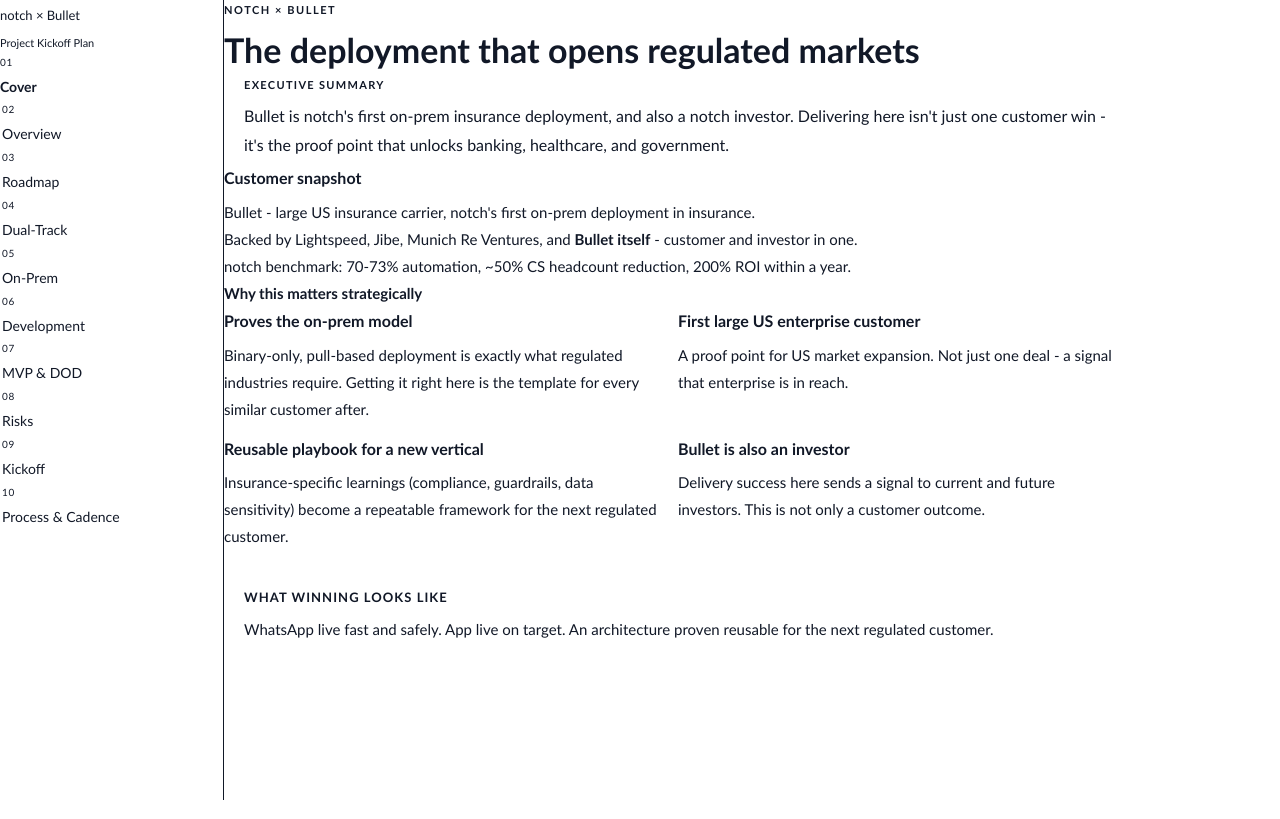
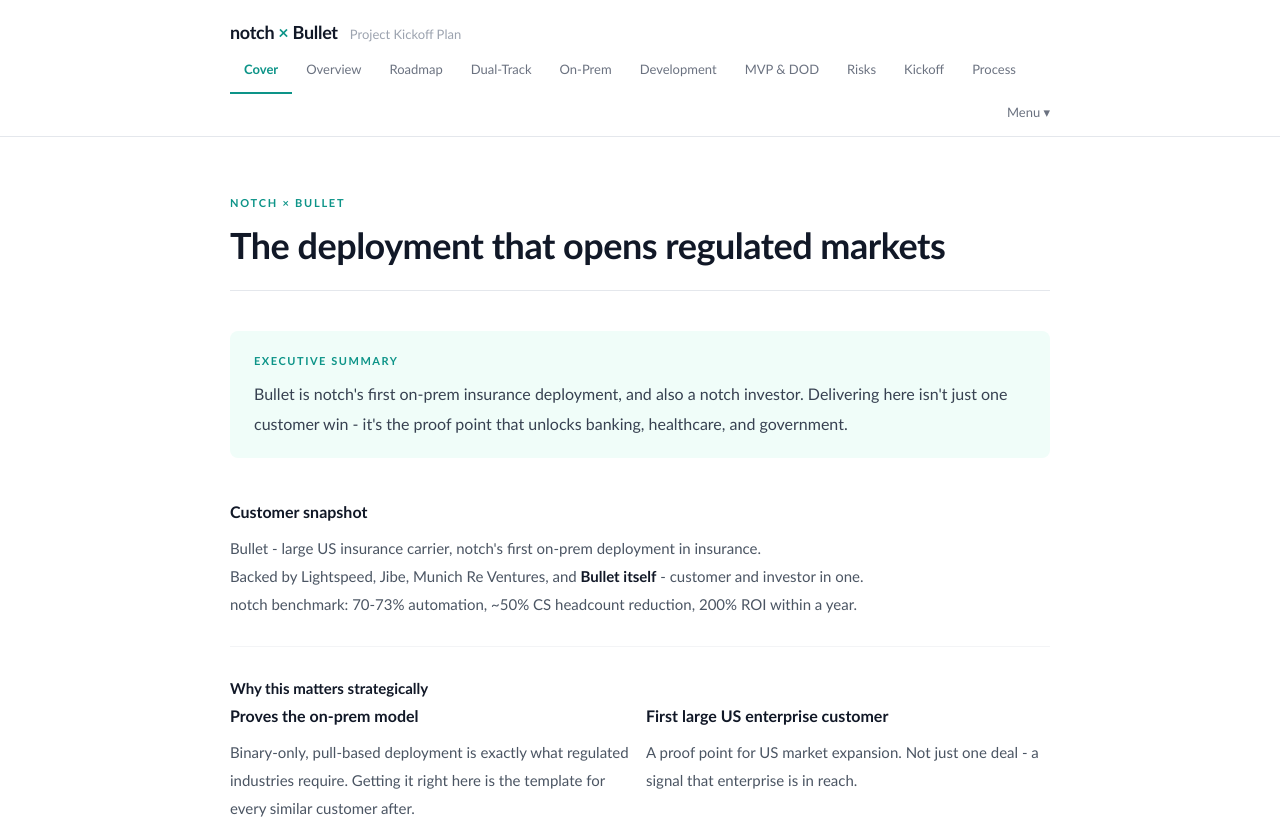
Before and after one commit to OrSchiffmann/Notch-task, a React (Vite) app: page / in a window 1280 px wide. Shown: the top 819 px of the page. Built offline with nearby package versions, Linux system fonts and the light colour scheme.

Commit message:
full UI redesign: top nav bar, horizontal separators, clean palette, Calibri everywhere

```diff
--- a/src/App.jsx
+++ b/src/App.jsx
@@ -11,19 +11,21 @@
 import Process from './components/tabs/Process'
 
 const TABS = [
-  { id: 'cover', label: 'Cover', component: Cover },
-  { id: 'overview', label: 'Overview', component: Overview },
-  { id: 'roadmap', label: 'Roadmap', component: Roadmap },
-  { id: 'dual-track', label: 'Dual-Track', component: DualTrack },
-  { id: 'on-prem', label: 'On-Prem', component: OnPrem },
-  { id: 'development', label: 'Development', component: Development },
-  { id: 'mvp', label: 'MVP & DOD', component: MvpDod },
-  { id: 'risks', label: 'Risks', component: Risks },
-  { id: 'kickoff', label: 'Kickoff', component: Kickoff },
-  { id: 'process', label: 'Process & Cadence', component: Process },
+  { id: 'cover',       label: 'Cover',            component: Cover },
+  { id: 'overview',    label: 'Overview',          component: Overview },
+  { id: 'roadmap',     label: 'Roadmap',           component: Roadmap },
+  { id: 'dual-track',  label: 'Dual-Track',        component: DualTrack },
+  { id: 'on-prem',     label: 'On-Prem',           component: OnPrem },
+  { id: 'development', label: 'Development',       component: Development },
+  { id: 'mvp',         label: 'MVP & DOD',         component: MvpDod },
+  { id: 'risks',       label: 'Risks',             component: Risks },
+  { id: 'kickoff',     label: 'Kickoff',           component: Kickoff },
+  { id: 'process',     label: 'Process',           component: Process },
 ]
 
-function App() {
+const font = "'Calibri', 'Trebuchet MS', Arial, sans-serif"
+
+export default function App() {
   const [activeTab, setActiveTab] = useState(() => {
     const hash = window.location.hash.replace('#/', '')
     return TABS.find(t => t.id === hash)?.id || 'cover'
@@ -50,68 +52,85 @@
   const ActiveComponent = TABS.find(t => t.id === activeTab)?.component || Cover
 
   return (
-    <div className="min-h-screen flex flex-col lg:flex-row">
-      <header className="lg:hidden flex items-center justify-between px-4 py-3 border-b"
-        style={{ borderColor: 'var(--color-border)', background: 'var(--color-surface)' }}>
-        <span style={{ fontFamily: 'var(--font-mono)', color: 'var(--color-accent)', fontSize: 13, fontWeight: 500 }}>
-          notch × Bullet
-        </span>
-        <button onClick={() => setMobileMenuOpen(!mobileMenuOpen)}
-          className="p-2 rounded" style={{ color: 'var(--color-text-dim)' }}
-          aria-label="Toggle navigation">
-          <svg width="20" height="20" viewBox="0 0 20 20" fill="none" stroke="currentColor" strokeWidth="1.5">
-            {mobileMenuOpen
-              ? <path d="M5 5l10 10M15 5L5 15" />
-              : <><path d="M3 5h14" /><path d="M3 10h14" /><path d="M3 15h14" /></>}
-          </svg>
-        </button>
+    <div style={{ minHeight: '100vh', background: '#fff', fontFamily: font }}>
+
+      {/* Top bar */}
+      <header style={{
+        position: 'sticky', top: 0, zIndex: 50,
+        background: '#fff',
+        borderBottom: '1px solid #E4E7EC',
+      }}>
+        {/* Brand row */}
+        <div style={{
+          maxWidth: 900, margin: '0 auto',
+          padding: '16px 40px 0',
+          display: 'flex', alignItems: 'baseline', gap: 12,
+        }}>
+          <span style={{ fontSize: 18, fontWeight: 700, color: '#111827', letterSpacing: '-0.3px' }}>
+            notch <span style={{ color: '#0D9488' }}>×</span> Bullet
+          </span>
+          <span style={{ fontSize: 13, color: '#9CA3AF', fontWeight: 400 }}>
+            Project Kickoff Plan
+          </span>
+        </div>
+
+        {/* Tab row — desktop */}
+        <nav style={{ maxWidth: 900, margin: '0 auto', padding: '0 40px' }}
+          className="hidden lg:flex gap-0 mt-3">
+          {TABS.map(tab => (
+            <button
+              key={tab.id}
+              onClick={() => switchTab(tab.id)}
+              style={{
+                fontFamily: font,
+                fontSize: 13,
+                fontWeight: activeTab === tab.id ? 600 : 400,
+                color: activeTab === tab.id ? '#0D9488' : '#6B7280',
+                background: 'none', border: 'none', cursor: 'pointer',
+                padding: '10px 14px',
+                borderBottom: activeTab === tab.id ? '2px solid #0D9488' : '2px solid transparent',
+                marginBottom: -1,
+                transition: 'color 0.15s, border-color 0.15s',
+                whiteSpace: 'nowrap',
+              }}>
+              {tab.label}
+            </button>
+          ))}
+        </nav>
+
+        {/* Mobile menu toggle */}
+        <div className="lg:hidden" style={{ maxWidth: 900, margin: '0 auto', padding: '8px 40px 12px', display: 'flex', justifyContent: 'flex-end' }}>
+          <button onClick={() => setMobileMenuOpen(!mobileMenuOpen)}
+            style={{ background: 'none', border: 'none', cursor: 'pointer', color: '#6B7280', fontSize: 13, fontFamily: font }}>
+            {mobileMenuOpen ? 'Close' : 'Menu ▾'}
+          </button>
+        </div>
+
+        {/* Mobile dropdown */}
+        {mobileMenuOpen && (
+          <div style={{ borderTop: '1px solid #E4E7EC', background: '#fff' }}>
+            {TABS.map(tab => (
+              <button key={tab.id} onClick={() => switchTab(tab.id)}
+                style={{
+                  display: 'block', width: '100%', textAlign: 'left',
+                  padding: '12px 40px',
+                  fontFamily: font, fontSize: 14,
+                  fontWeight: activeTab === tab.id ? 600 : 400,
+                  color: activeTab === tab.id ? '#0D9488' : '#374151',
+                  background: activeTab === tab.id ? '#F0FDF9' : 'none',
+                  border: 'none', cursor: 'pointer',
+                }}>
+                {tab.label}
+              </button>
+            ))}
+          </div>
+        )}
       </header>
 
-      <nav className={`${mobileMenuOpen ? 'block' : 'hidden'} lg:block lg:w-56 shrink-0 border-r overflow-y-auto lg:sticky lg:top-0 lg:h-screen`}
-        style={{ borderColor: 'var(--color-border)', background: 'var(--color-surface)' }}>
-        <div className="hidden lg:block px-5 pt-6 pb-4">
-          <span style={{ fontFamily: 'var(--font-mono)', color: 'var(--color-accent)', fontSize: 13, fontWeight: 500 }}>
-            notch × Bullet
-          </span>
-          <p style={{ fontFamily: 'var(--font-mono)', color: 'var(--color-text-dim)', fontSize: 11, marginTop: 4 }}>
-            Project Kickoff Plan
-          </p>
-        </div>
-        <ul className="py-2 lg:py-0">
-          {TABS.map((tab, i) => (
-            <li key={tab.id}>
-              <button
-                onClick={() => switchTab(tab.id)}
-                className="w-full text-left px-5 py-2.5 transition-colors duration-150 focus:outline-none"
-                style={{
-                  background: activeTab === tab.id ? 'var(--color-accent-soft)' : 'transparent',
-                  borderLeft: activeTab === tab.id ? '2px solid var(--color-accent)' : '2px solid transparent',
-                }}>
-                <span style={{
-                  fontFamily: 'var(--font-mono)', fontSize: 10, letterSpacing: '0.08em',
-                  color: activeTab === tab.id ? 'var(--color-accent)' : 'var(--color-text-dim)',
-                  display: 'block', marginBottom: 1,
-                }}>
-                  {String(i + 1).padStart(2, '0')}
-                </span>
-                <span style={{
-                  fontFamily: 'var(--font-display)', fontSize: 14,
-                  fontWeight: activeTab === tab.id ? 600 : 400,
-                  color: activeTab === tab.id ? 'var(--color-text)' : 'var(--color-text-dim)',
-                }}>
-                  {tab.label}
-                </span>
-              </button>
-            </li>
-          ))}
-        </ul>
-      </nav>
-
-      <main className="flex-1 overflow-y-auto px-8 py-12 lg:px-20 lg:py-16 max-w-4xl">
+      {/* Page content */}
+      <main style={{ maxWidth: 900, margin: '0 auto', padding: '56px 40px 80px' }}>
         <ActiveComponent />
       </main>
     </div>
   )
 }
-
-export default App
--- a/src/components/Shared.jsx
+++ b/src/components/Shared.jsx
@@ -2,27 +2,27 @@
 
 export function Summary({ children }) {
   return (
-    <div className="mb-10" style={{
-      borderLeft: '3px solid var(--color-accent)',
-      paddingLeft: 20,
-      paddingTop: 4,
-      paddingBottom: 4,
+    <div style={{
+      background: '#F0FDF9',
+      borderRadius: 8,
+      padding: '20px 24px',
+      marginBottom: 40,
     }}>
-      <p style={{ fontSize: 11, letterSpacing: '0.12em', color: 'var(--color-accent)', marginBottom: 8, fontWeight: 600, textTransform: 'uppercase' }}>
+      <p style={{ fontSize: 11, letterSpacing: '0.14em', color: '#0D9488', marginBottom: 8, fontWeight: 700, textTransform: 'uppercase', fontFamily: font }}>
         Executive Summary
       </p>
-      <p style={{ fontSize: 16, lineHeight: 1.8, color: 'var(--color-text-dim)' }}>{children}</p>
+      <p style={{ fontSize: 16, lineHeight: 1.85, color: '#374151', fontFamily: font }}>{children}</p>
     </div>
   )
 }
 
 export function SectionHeader({ eyebrow, title }) {
   return (
-    <div className="mb-10">
-      <p style={{ fontSize: 11, letterSpacing: '0.14em', color: 'var(--color-accent)', marginBottom: 10, fontWeight: 600, textTransform: 'uppercase' }}>
+    <div style={{ marginBottom: 40, paddingBottom: 24, borderBottom: '1px solid #E4E7EC' }}>
+      <p style={{ fontSize: 11, letterSpacing: '0.16em', color: '#0D9488', marginBottom: 12, fontWeight: 700, textTransform: 'uppercase', fontFamily: font }}>
         {eyebrow}
       </p>
-      <h1 style={{ fontSize: 34, fontWeight: 700, lineHeight: 1.2, color: 'var(--color-text)' }}>
+      <h1 style={{ fontSize: 36, fontWeight: 700, lineHeight: 1.15, color: '#111827', fontFamily: font, letterSpacing: '-0.5px' }}>
         {title}
       </h1>
     </div>
@@ -30,12 +30,12 @@
 }
 
 export function P({ children }) {
-  return <p className="mb-5" style={{ fontSize: 16, color: 'var(--color-text-dim)', lineHeight: 1.8 }}>{children}</p>
+  return <p style={{ fontSize: 16, color: '#4B5563', lineHeight: 1.85, marginBottom: 20, fontFamily: font }}>{children}</p>
 }
 
 export function H2({ children, className = '' }) {
   return (
-    <h2 className={`mb-4 ${className}`} style={{ fontSize: 20, fontWeight: 700, color: 'var(--color-text)', marginTop: 40 }}>
+    <h2 style={{ fontSize: 22, fontWeight: 700, color: '#111827', marginTop: 48, marginBottom: 16, fontFamily: font, paddingBottom: 10, borderBottom: '1px solid #E4E7EC' }}>
       {children}
     </h2>
   )
@@ -43,7 +43,7 @@
 
 export function H3({ children }) {
   return (
-    <h3 style={{ fontSize: 17, fontWeight: 600, color: 'var(--color-text)', marginTop: 28, marginBottom: 8 }}>
+    <h3 style={{ fontSize: 17, fontWeight: 700, color: '#111827', marginTop: 32, marginBottom: 10, fontFamily: font }}>
       {children}
     </h3>
   )
@@ -51,13 +51,16 @@
 
 export function Table({ headers, rows }) {
   return (
-    <div className="overflow-x-auto mb-8" style={{ marginTop: 8 }}>
-      <table className="w-full" style={{ fontSize: 15, borderCollapse: 'collapse' }}>
+    <div style={{ overflowX: 'auto', marginBottom: 32, marginTop: 8 }}>
+      <table style={{ width: '100%', borderCollapse: 'collapse', fontFamily: font }}>
         <thead>
-          <tr style={{ borderBottom: '2px solid var(--color-border)' }}>
+          <tr style={{ borderBottom: '2px solid #E4E7EC' }}>
             {headers.map((h, i) => (
-              <th key={i} className="text-left py-3 pr-6"
-                style={{ fontSize: 12, letterSpacing: '0.08em', color: 'var(--color-text-dim)', fontWeight: 600, textTransform: 'uppercase' }}>
+              <th key={i} style={{
+                textAlign: 'left', padding: '10px 16px 10px 0',
+                fontSize: 11, letterSpacing: '0.1em', color: '#9CA3AF',
+                fontWeight: 700, textTransform: 'uppercase', fontFamily: font,
+              }}>
                 {h}
               </th>
             ))}
@@ -65,9 +68,9 @@
         </thead>
         <tbody>
           {rows.map((row, i) => (
-            <tr key={i} style={{ borderBottom: '1px solid var(--color-border)' }}>
+            <tr key={i} style={{ borderBottom: '1px solid #F3F4F6' }}>
               {row.map((cell, j) => (
-                <td key={j} className="py-3 pr-6" style={{ color: 'var(--color-text-dim)', fontSize: 15 }}>
+                <td key={j} style={{ padding: '12px 16px 12px 0', color: '#4B5563', fontSize: 15, lineHeight: 1.6, fontFamily: font }}>
                   {cell}
                 </td>
               ))}
@@ -81,51 +84,54 @@
 
 export function Card({ title, children, accent = false }) {
   return (
-    <div className="mb-6" style={{ paddingLeft: 0 }}>
+    <div style={{ marginBottom: 28, paddingBottom: 28, borderBottom: '1px solid #F3F4F6' }}>
       {title && (
-        <p style={{ fontSize: 16, fontWeight: 700, color: accent ? 'var(--color-accent)' : 'var(--color-text)', marginBottom: 6 }}>
+        <p style={{ fontSize: 16, fontWeight: 700, color: accent ? '#0D9488' : '#111827', marginBottom: 8, fontFamily: font }}>
           {title}
         </p>
       )}
-      <div style={{ fontSize: 15, color: 'var(--color-text-dim)', lineHeight: 1.8 }}>{children}</div>
+      <div style={{ fontSize: 15, color: '#4B5563', lineHeight: 1.85, fontFamily: font }}>{children}</div>
     </div>
   )
 }
 
 export function WarnCard({ title, children }) {
   return (
-    <div className="mb-6" style={{
-      borderLeft: '3px solid var(--color-warn)',
-      paddingLeft: 20,
-      paddingTop: 4,
-      paddingBottom: 4,
-      marginTop: 32,
+    <div style={{
+      background: '#FFFBEB',
+      borderRadius: 8,
+      padding: '20px 24px',
+      marginTop: 36,
+      marginBottom: 24,
     }}>
       {title && (
-        <p style={{ fontSize: 13, fontWeight: 700, color: 'var(--color-warn)', marginBottom: 6, textTransform: 'uppercase', letterSpacing: '0.08em' }}>
+        <p style={{ fontSize: 11, fontWeight: 700, color: '#92400E', marginBottom: 8, textTransform: 'uppercase', letterSpacing: '0.1em', fontFamily: font }}>
           {title}
         </p>
       )}
-      <div style={{ fontSize: 15, color: 'var(--color-text-dim)', lineHeight: 1.8 }}>{children}</div>
+      <div style={{ fontSize: 15, color: '#4B5563', lineHeight: 1.85, fontFamily: font }}>{children}</div>
     </div>
   )
 }
 
 export function NumberedItem({ n, title, children }) {
   return (
-    <div className="flex gap-5 mb-6">
-      <span className="shrink-0 w-7 h-7 rounded-full flex items-center justify-center"
-        style={{ background: 'var(--color-accent-soft)', fontSize: 13, color: 'var(--color-accent)', fontWeight: 700, marginTop: 2 }}>
+    <div style={{ display: 'flex', gap: 20, marginBottom: 28, paddingBottom: 28, borderBottom: '1px solid #F3F4F6' }}>
+      <span style={{
+        flexShrink: 0, width: 28, height: 28, borderRadius: '50%',
+        display: 'flex', alignItems: 'center', justifyContent: 'center',
+        background: '#F0FDF9', fontSize: 13, color: '#0D9488', fontWeight: 700, marginTop: 2, fontFamily: font,
+      }}>
         {n}
       </span>
-      <div className="flex-1">
-        <p style={{ fontSize: 16, fontWeight: 700, color: 'var(--color-text)', marginBottom: 4 }}>{title}</p>
-        <div style={{ fontSize: 15, color: 'var(--color-text-dim)', lineHeight: 1.8 }}>{children}</div>
+      <div style={{ flex: 1 }}>
+        <p style={{ fontSize: 16, fontWeight: 700, color: '#111827', marginBottom: 6, fontFamily: font }}>{title}</p>
+        <div style={{ fontSize: 15, color: '#4B5563', lineHeight: 1.85, fontFamily: font }}>{children}</div>
       </div>
     </div>
   )
 }
 
 export function Mono({ children }) {
-  return <span style={{ fontSize: 13, color: 'var(--color-accent)', fontWeight: 600 }}>{children}</span>
+  return <span style={{ fontSize: 13, color: '#0D9488', fontWeight: 600, fontFamily: font }}>{children}</span>
 }
```
